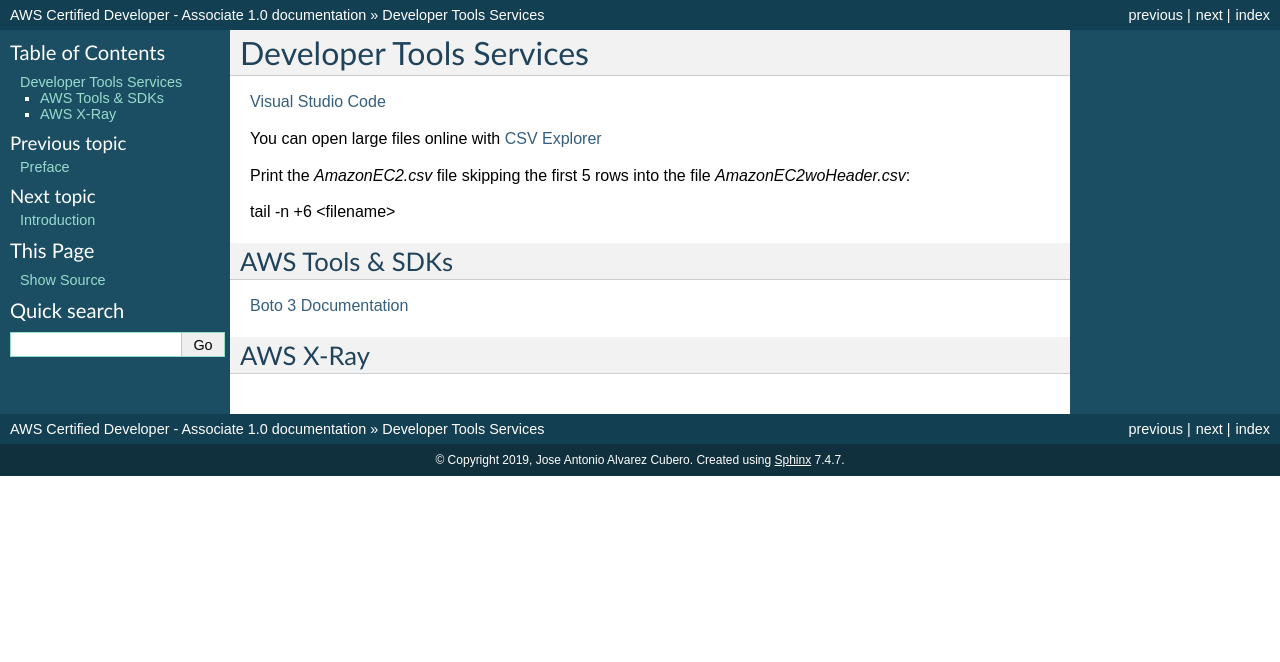
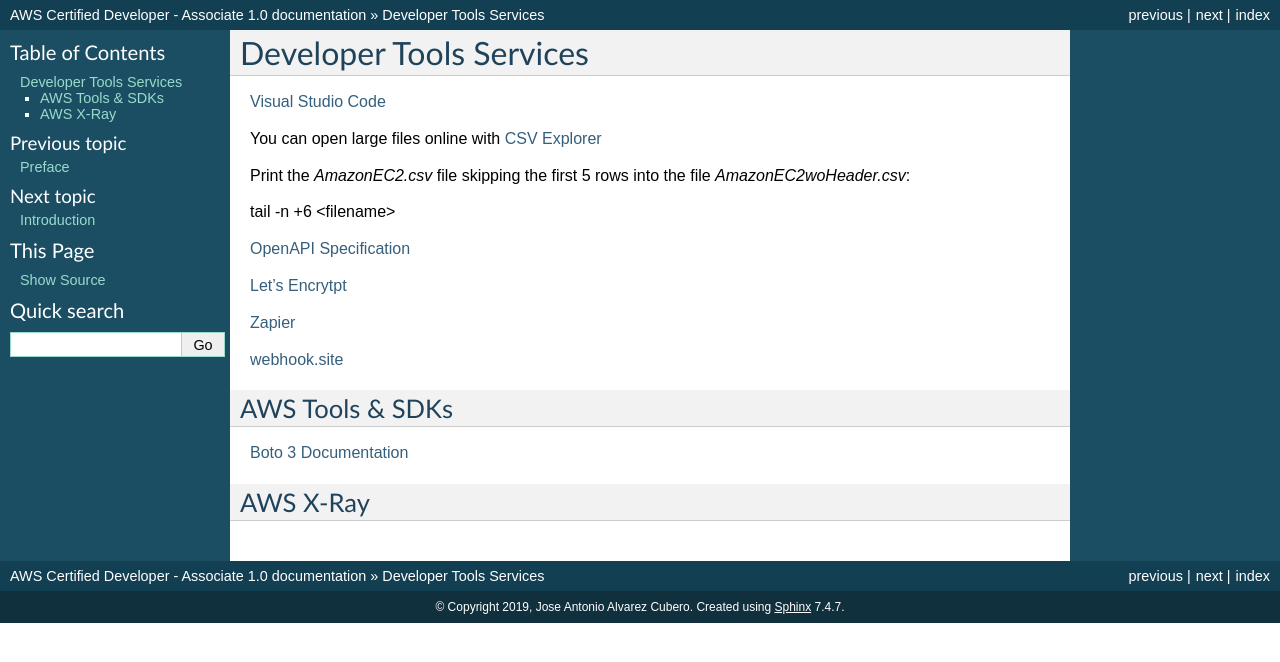
Before and after one commit to jacubero/aws-developer, a Sphinx documentation site: the page built from docs/developer.rst, in a window 1280 px wide. Shown: the top 662 px of the page. Built offline with Sphinx 7.4.7, drawn with Linux system fonts in a browser that asks for light colours; pages that are not in the unit, such as notebooks, are missing from menus.

Commit message:
New version

```diff
--- a/docs/developer.rst
+++ b/docs/developer.rst
@@ -10,6 +10,13 @@
 tail -n +6 <filename>
 
 
+`OpenAPI Specification <https://swagger.io/docs/specification/about/>`_
+
+`Let's Encrytpt <https://letsencrypt.org/>`_
+
+`Zapier <https://zapier.com/>`_
+
+`webhook.site <https://webhook.site/>`_
 
 
 .. _secSDKs:
```
